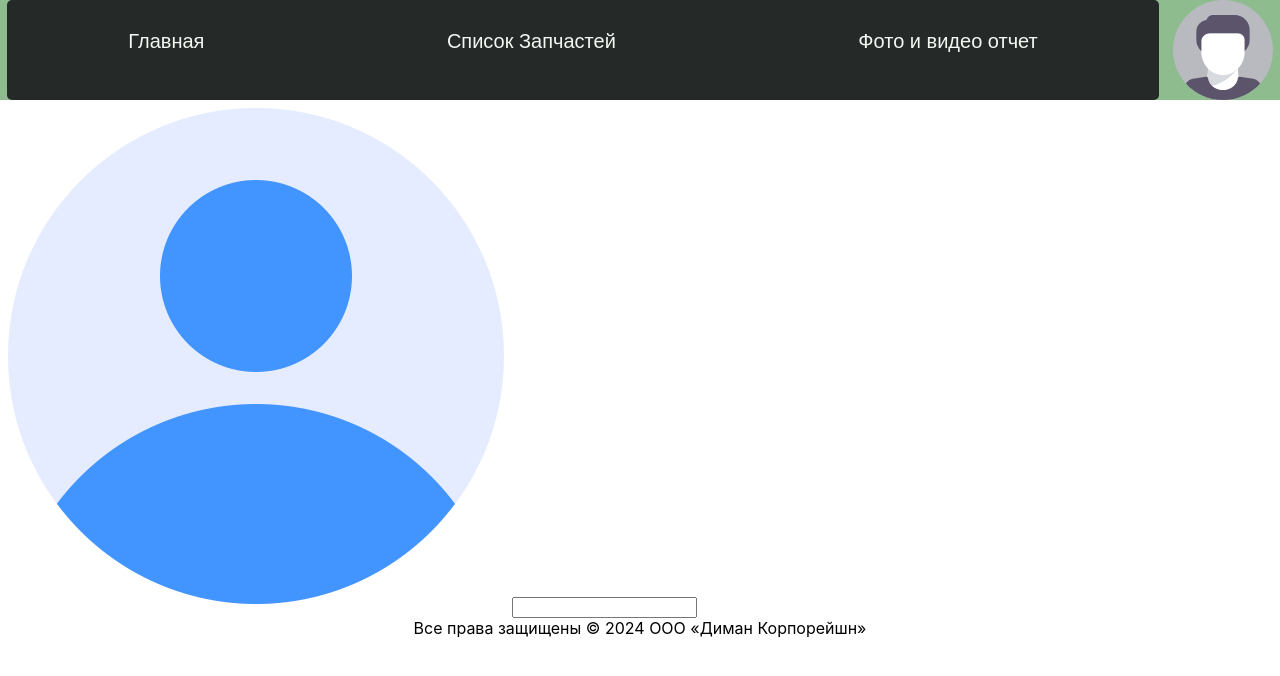
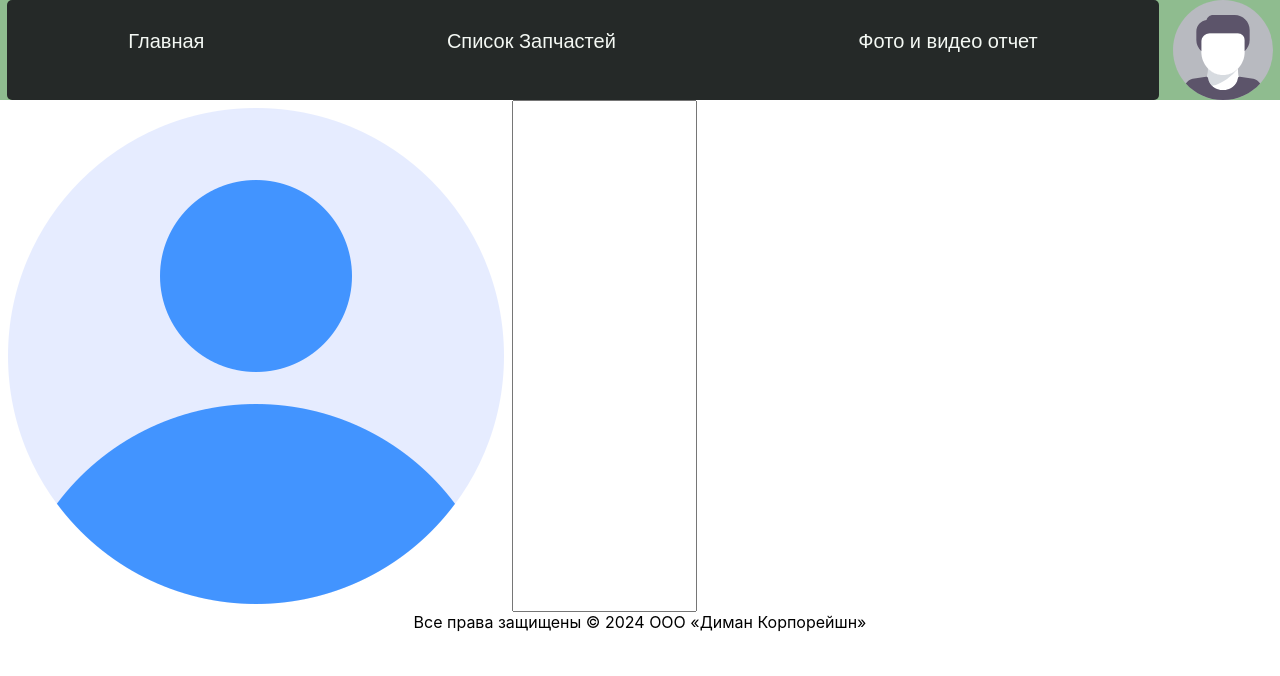
Before and after one commit to DimaMaslo88/my-auto-parts, a React (Create React App) app: page /userPage in a window 1280 px wide. Shown: the top 676 px of the page. Built offline with nearby package versions, Linux system fonts and the light colour scheme.

Commit message:
"feat/profilePage"

```diff
--- /dev/null
+++ b/src/styles/mainPage/profilePage/profilePage.module.scss
@@ -0,0 +1,4 @@
+.profileContainer{
+  display: flex;
+  flex-wrap: wrap;
+}
--- a/src/ui/pages/userPage/UserPage.tsx
+++ b/src/ui/pages/userPage/UserPage.tsx
@@ -1,9 +1,10 @@
 import React from 'react';
 import defaultUser from 'ui/assets/images/defautUser.png'
+import style from 'styles/mainPage/profilePage/profilePage.module.scss'
 
 export const UserPage = () => {
     return (
-        <form>
+        <form className={style.profileContainer}>
             <img src={defaultUser} alt='photoUser' />
             <input/>
         </form>
```
